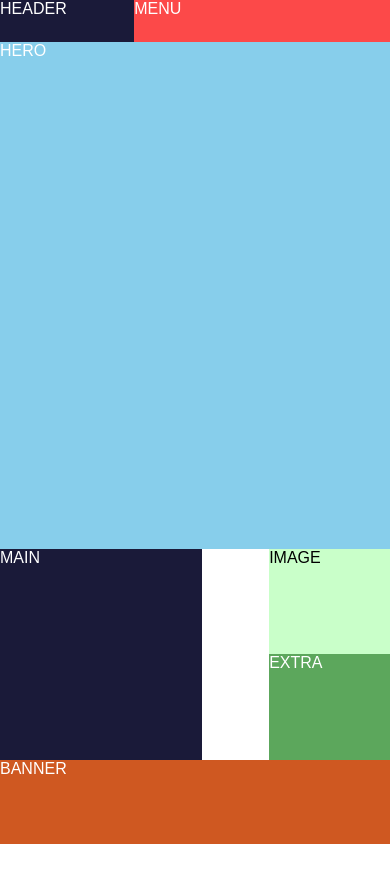
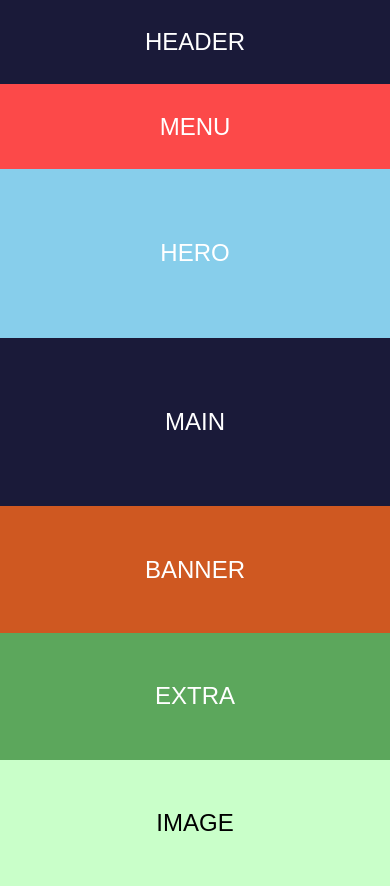
Before and after one commit to MarcoHerreraPuga/codigo-15, a plain HTML site: page semana04/grid.html in a window 390 px wide. Before the commit the page ends 844 px from the top, so only its background shows below. Drawn offline with Linux system fonts and the light colour scheme.

Commit message:
actualizar semana 04

```diff
--- a/semana03/reto 1/css/styles.css
+++ b/semana03/reto 1/css/styles.css
@@ -10,17 +10,17 @@ body {
 
 .container {
   display: flex;
-  justify-content: center;
-  align-items: center;
-  height: 100vh;
-  background-color: hsl(212, 45%, 89%);
+  justify-content: center; /*justificado centrado*/
+  align-items: center; /* alineacion centrica */
+  height: 100vh; /*altura*/
+  background-color: hsl(212, 45%, 89%); /*color de fondo*/
 }
 
 .box {
   background-color: #ffffff;
-  padding: 15px;
-  border-radius: 25px;
-  width: 20%;
+  padding: 15px; /*espacio entre la imagen y el texto*/
+  border-radius: 25px; /*redondeo el objeto*/
+  width: 20%; /*ancho */
   text-align: center;
 }
 
--- a/semana04/grid.css
+++ b/semana04/grid.css
@@ -23,7 +23,7 @@ body {
 */
 .container{
     display: grid;
-    grid-template-areas:
+    grid-template-areas: /*lo voy a usar para maquetar*/
     "cabecera navegacion navegacion navegacion"
     "hero hero hero hero"
     "main main empty image"
@@ -31,10 +31,19 @@ body {
     "banner banner banner banner";
 }
 
+.centrado{
+    display: flex;
+    font-size:x-large;
+    justify-content: center;
+    align-items: center;
+
+}
+
 .header {
     background-color: rgb(26,26,57);
-    grid-area: cabecera;
-    height: 5vh;
+    grid-area: cabecera; /*para enlazar con grid template area*/
+    height: 5vh; /*establece la altura */
+
 }
 
 .menu{
@@ -74,3 +83,96 @@ body {
     grid-area: banner;
     height: 10vh;
 }
+
+@media only screen and (max-width: 600px) {
+
+
+
+    .header {
+        background-color: rgb(26,26,57);
+        grid-area: cabecera; /*para enlazar con grid template area*/
+        height: 10vh;
+
+    }
+
+    .menu{
+        background-color: rgb(252,73,73);
+        grid-area: navegacion;
+        height: 10vh;
+
+    }
+
+    .hero{
+        background-color: skyblue;
+        grid-area: hero;
+        height: 20vh;
+
+
+
+    }
+
+    .main{
+        background-color:  rgb(26,26,57);
+        grid-area: main;
+        height: 20vh;
+
+
+    }
+
+    .banner{
+        background-color: rgb(207, 88, 33);
+        grid-area: banner;
+        height: 15vh;
+
+
+    }
+
+    .extra{
+        background-color: rgb(92, 167 , 92);
+        grid-area: extra;
+        height: 15vh;
+
+    }
+
+
+    .image{
+        background-color: rgb(201, 255, 201);
+        color: #000;
+        grid-area: image;
+        height: 15vh;
+
+    }
+
+
+    .empty{
+        background-color: #fff;
+        grid-area: empty;
+    }
+
+    .centrado{
+        display: flex;
+        font-size:x-large;
+        justify-content: center;
+        align-items: center;
+
+    }
+
+
+
+    .container{
+
+
+        display: grid;
+        grid-template-areas: /*lo voy a usar para maquetar*/
+        "cabecera"
+        "navegacion"
+        "hero"
+        "main"
+        "banner"
+        "extra"
+        "image"
+        "empty"
+        ;
+    }
+
+}
--- a/semana04/grid.html
+++ b/semana04/grid.html
@@ -8,14 +8,14 @@
 </head>
 <body>
     <div class="container">
-        <div class="header">HEADER</div>
-        <div class="menu">MENU</div>
-        <div class="hero">HERO</div>
-        <div class="main">MAIN</div>
-        <div class="empty"></div>
-        <div class="image">IMAGE</div>
-        <div class="extra">EXTRA</div>
-        <div class="banner">BANNER</div>
+        <div class="header centrado">HEADER</div>
+        <div class="menu centrado">MENU</div>
+        <div class="hero centrado">HERO</div>
+        <div class="main centrado">MAIN</div>
+        <div class="empty centrado"></div>
+        <div class="image centrado">IMAGE</div>
+        <div class="extra centrado">EXTRA</div>
+        <div class="banner centrado">BANNER</div>
     </div>
 </body>
 </html>
```
Also changed, not shown: semana02/formularios.html (+4 -1 lines), semana03/reto 1/index.html (+3 -0 lines), semana03/reto 2/css/styles.css (+11 -10 lines).
